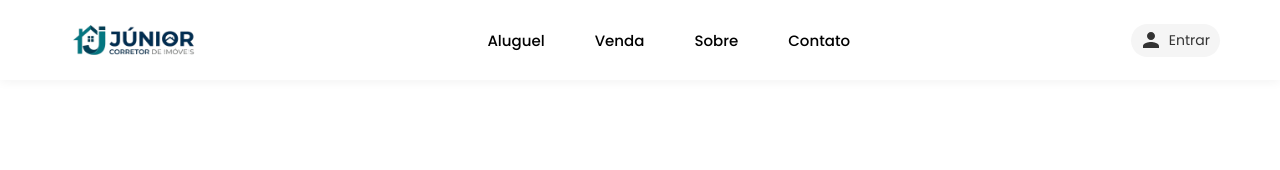
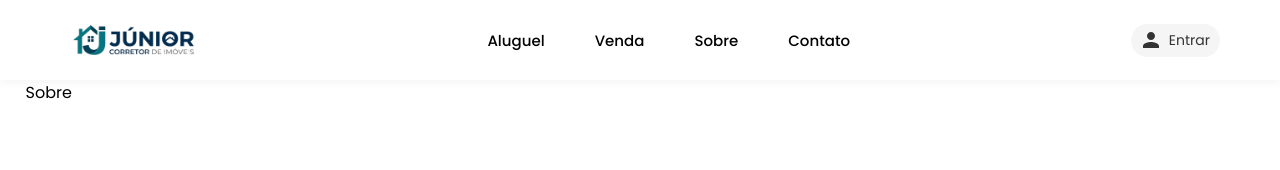
Before and after one commit to Zilio10/corretagem-imoveis-junior, a React (Vite) app in the folder Frontend/vite-project/: page /about in a window 1280 px wide. Shown: the top 170 px of the page. Built offline with nearby package versions, Linux system fonts and the light colour scheme; no server answers.

Commit message:
about initialize

```diff
--- a/Frontend/vite-project/src/App.jsx
+++ b/Frontend/vite-project/src/App.jsx
@@ -11,6 +11,7 @@ import ImovelView from './pages/ImovelView/ImovelView'
 import ImovelEdit from './pages/ImovelEdit/ImovelEdit'
 import ImovelFilter from './pages/ImovelFilter/ImovelFilter'
 import ImovelAdd from './pages/ImovelAdd/ImovelAdd'
+import About from './pages/About/About'
 
 function App() {
   return (
@@ -27,6 +28,7 @@ function App() {
           <Route path='/imovelView/:idImovel' element={<ImovelView />} />
           <Route path='/imovelEdit/:idImovel' element={<ImovelEdit />} />
           <Route path='/adicionar-imovel' element={<ImovelAdd />} />
+          <Route path='/about' element={<About />} />
         </Routes>
 
       </main>
--- a/Frontend/vite-project/src/components/Navbar/Navbar.jsx
+++ b/Frontend/vite-project/src/components/Navbar/Navbar.jsx
@@ -65,7 +65,7 @@ export default function Navbar() {
   const navLinks = [
     { label: "Aluguel", href: "/imovelFilter", state: { finalidade: "Aluguel" } },
     { label: "Venda", href: "/imovelFilter", state: { finalidade: "Venda" } },
-    { label: "Sobre", href: "/sobre" },
+    { label: "Sobre", href: "/about" },
     { label: "Contato", href: "#footer__contato", ancora: true }
   ]
 
--- /dev/null
+++ b/Frontend/vite-project/src/pages/About/About.jsx
@@ -0,0 +1,5 @@
+export default function About() {
+    return (
+        <div>Sobre</div>
+    )
+}
```
